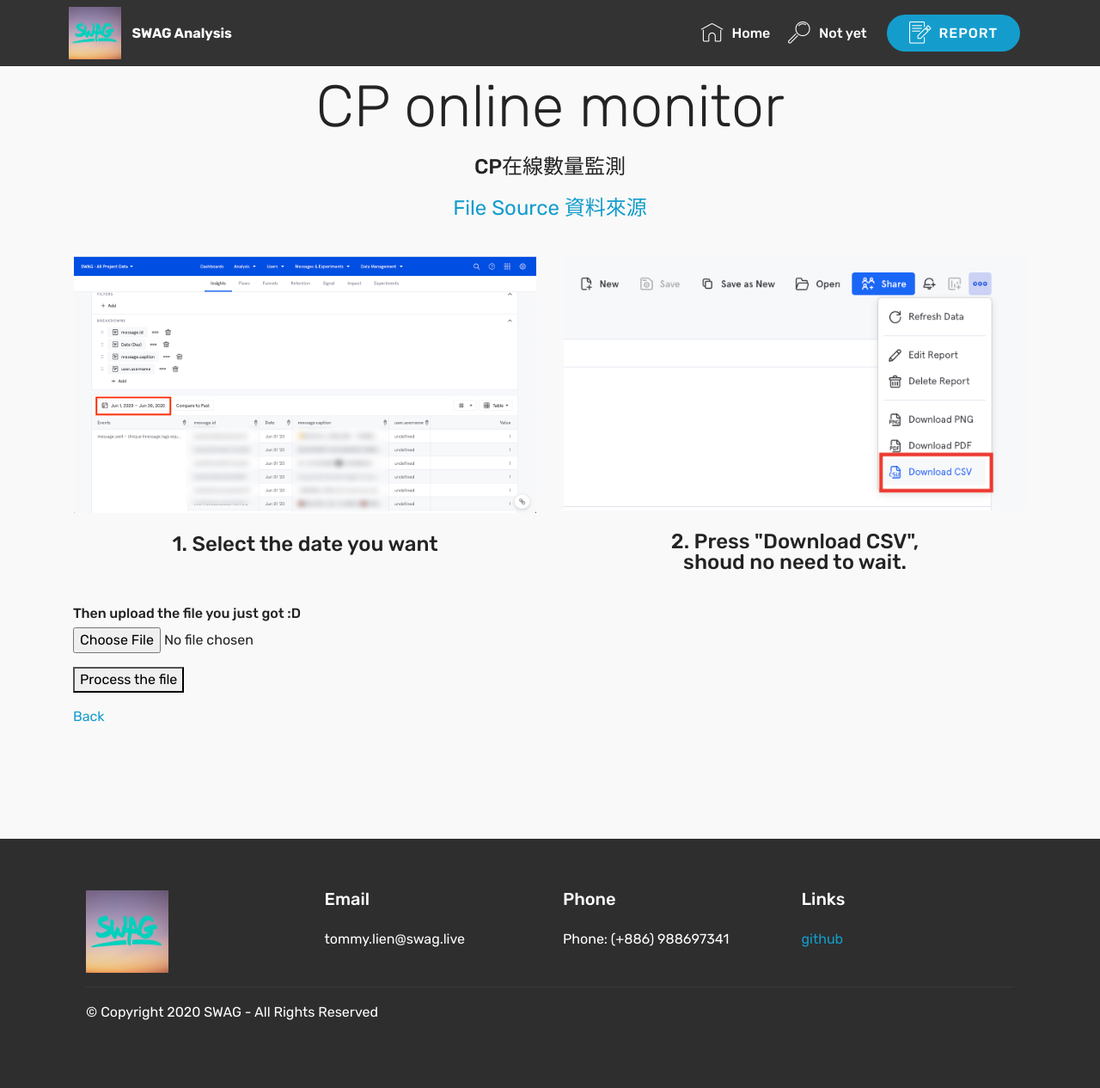
After one commit to qwnim2/Automatic-Data-processor-FlaskApp-with-uWSGI-and-Nginx, a Flask app: page /CPonline_List in a window 1280 px wide. The commit adds this page. Shown: the whole page at 86% size. Run offline with Flask 2, Linux system fonts and the light colour scheme; some libraries are stand-ins or nearby versions; some web fonts are replaced.

Commit message:
flask app

```diff
--- a/myproject.py
+++ b/myproject.py
@@ -46,6 +46,18 @@ def dating_list():
 
     return render_template('Dating_List.html')
 
+@app.route('/CPonline_List', methods=["GET", "POST"])
+def CPonline_List():
+    if request.method == "POST":
+        input_data = request.files["input_file"]
+        output = CPonline_List_func(input_data)
+        # response = make_response(output_data)
+        # response.headers["Content-Disposition"] = f"attachment; filename={date}甜蜜約會.csv"
+        # return response
+        return send_file(output, attachment_filename=f"CP在線數量監測.xlsx", as_attachment=True)
+
+    return render_template('CPonline_List.html')
+
 @app.route('/login', methods=['GET', 'POST'])
 def login():
     if request.method == 'POST':
--- /dev/null
+++ b/templates/CPonline_List.html
@@ -0,0 +1,68 @@
+{% extends "base.html" %}
+{% block content %}
+
+<section class="section-table cid-s6SiZEFJcE" id="table1-6">
+
+    <div class="container" >
+        <div class="row justify-content-center">
+            <!--Titles-->
+            <div class="title pb-1 col-12">
+                <h2 class="align-center pb-3 mbr-fonts-style display-1">
+                    CP online monitor</h2>
+                    <h4 class="align-center pb-3 mbr-fonts-style display-6">
+                        CP在線數量監測</h4>
+                    <h4 class="align-center pb-3 mbr-fonts-style display-10">
+                        <a href="https://mixpanel.com/s/27ezDe" target="_blank">File Source 資料來源</a> </h4>
+                </h2>
+
+            </div>
+            <!--Card-1-->
+            <div class="card col-12 col-md-6 p-3">
+                <div class="card-wrapper">
+                    <div class="card-img">
+                        <img src="static/images/seven/select_date.png" alt="select date">
+                    </div>
+                    <div class="card-box">
+                        <h4 class="align-center pb-3 mbr-fonts-style display-6">
+                            <br>1. Select the date you want
+                        </h4>
+
+                        <!--Btn-->
+
+                    </div>
+                </div>
+            </div>
+            <!--Card-2-->
+            <div class="card col-12 col-md-6 p-3 last-child">
+                <div class="card-wrapper">
+                    <div class="card-img">
+                        <img src="static/images/seven/download_csv.png" alt="csv botton">
+                    </div>
+                    <div class="card-box">
+                        <h4 class="align-center pb-3 mbr-fonts-style display-6">
+                            <br>2. Press "Download CSV",
+                            <br> shoud no need to wait.
+                        </h4>
+
+                        <!--Btn-->
+
+                    </div>
+                </div>
+            </div>
+            <!--Card-3-->
+
+            <!--Card-4-->
+
+        </div>
+
+        <form method="post" action={{ url_for('CPonline_List') }} enctype="multipart/form-data">
+            <h6>Then upload the file you just got :D</h6>
+            <p><input type="file" name="input_file" /></p>
+            <p><input type="submit" value="Process the file" /></p>
+            <p><a href="/">Back</a>
+            </p>
+        </form>
+        <br>
+    </div>
+</section>
+{% endblock %}
--- a/templates/index.html
+++ b/templates/index.html
@@ -68,13 +68,13 @@
 
         <div class="media-container-row">
             <div class="card col-12 col-md-6 align-center col-lg-4">
-                <div class="card-wrap" onclick="location.href='/';" style="cursor: pointer;">
+                <div class="card-wrap" onclick="location.href='/CPonline_List';" style="cursor: pointer;">
                     <div class="card-img">
-                        <img src="static/images/3.png" alt="SWAG girl" title="">
+                        <img src="static/images/4.png" alt="SWAG girl" title="">
                     </div>
                     <div class="card-box p-5">
                         <h4 class="card-title py-2 mbr-fonts-style align-center mbr-white display-5">
-                            Coming soon...
+                            CP在線數量監測
                         </h4>
                         <p class="mbr-text mbr-fonts-style mbr-white display-7"><br>
 
```
Also changed, not shown: process.py (+48 -0 lines), static/images/4.jpg (added), 3 other files.
